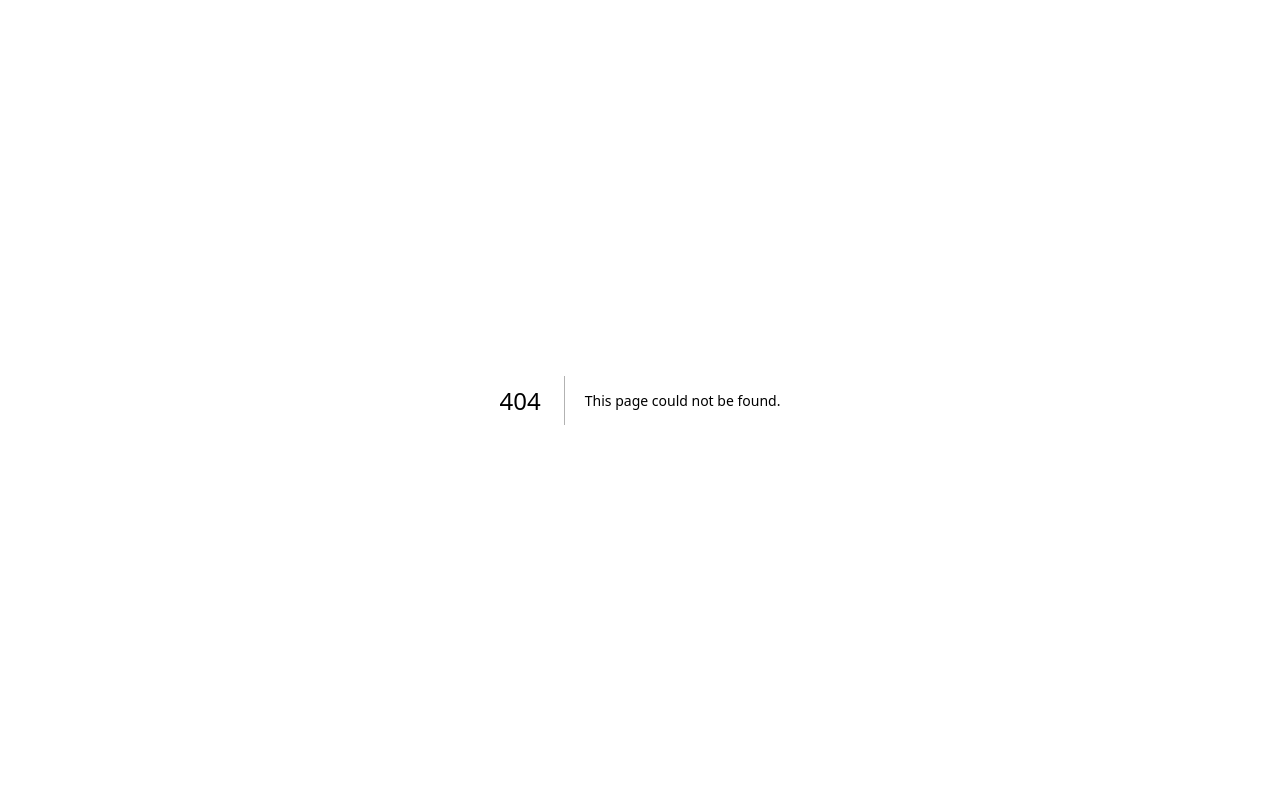
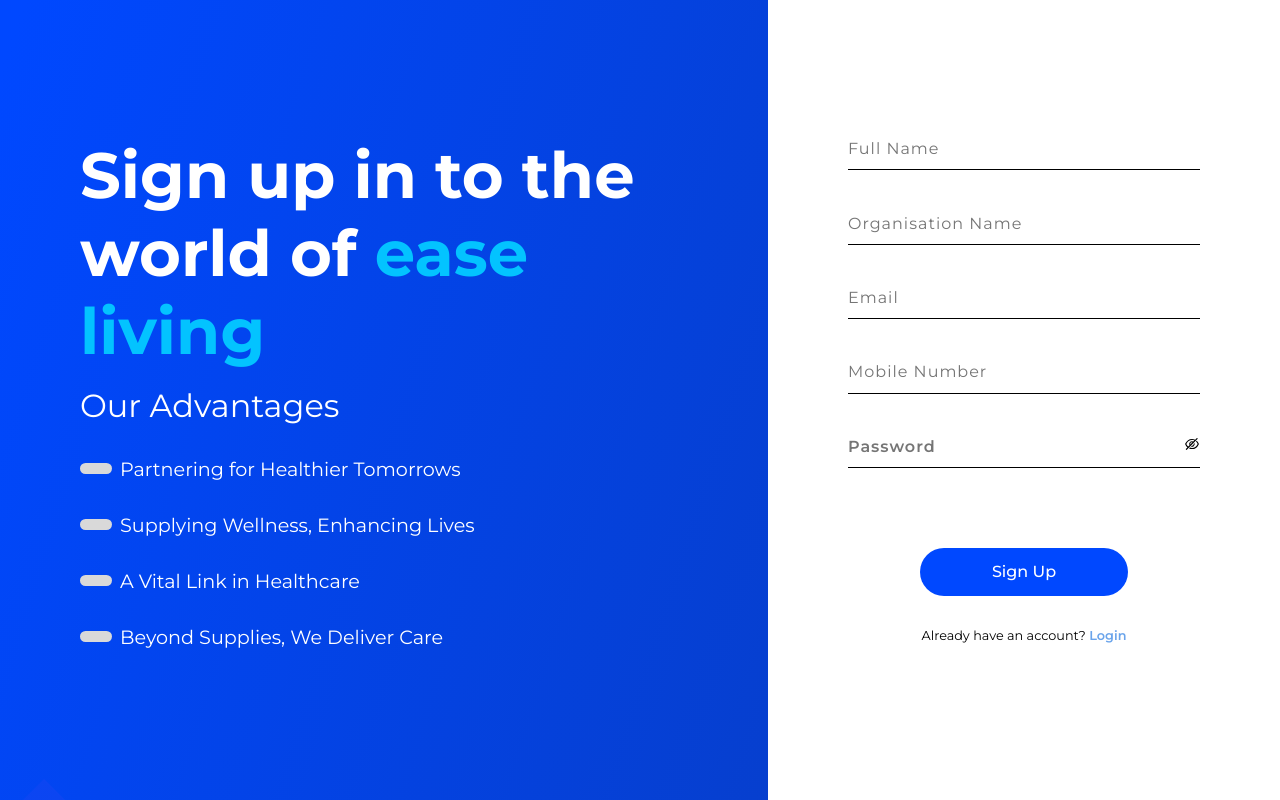
Before and after one commit to yaswanth23/bwb-vendor-ui, a Next.js app: page /signup in a window 1280 px wide. Before the commit this address had no page. Built offline with nearby package versions, Linux system fonts and the light colour scheme.

Commit message:
sign up changes

```diff
--- /dev/null
+++ b/app/signup/page.js
@@ -0,0 +1,241 @@
+"use client";
+
+import React, { useState, useReducer } from "react";
+import { useRouter } from "next/navigation";
+import { AiOutlineEye, AiOutlineEyeInvisible } from "react-icons/ai";
+import Link from "next/link";
+import { ToastContainer, toast } from "react-toastify";
+import "react-toastify/dist/ReactToastify.css";
+import styles from "./signup.module.css";
+
+const hasNumberCheck = (text) => {
+  const regex = /\d$/;
+  return regex.test(text);
+};
+
+const hasCharacterCheck = (text) => {
+  const regex = /^[0-9]+$/;
+  return regex.test(text);
+};
+
+const SignUpPage = () => {
+  const router = useRouter();
+  const apiUrl = process.env.NEXT_PUBLIC_API_URL;
+  const [errorMessage, setErrorMessage] = useState("");
+  const [showPassword, setShowPassword] = useState(false);
+
+  const [data, updateData] = useReducer(
+    (prev, next) => {
+      const updateData = { ...prev, ...next };
+
+      if (hasNumberCheck(updateData.fullName)) {
+        updateData.fullName = prev.fullName;
+      }
+
+      if (hasNumberCheck(updateData.organisationName)) {
+        updateData.organisationName = prev.organisationName;
+      }
+
+      if (!hasCharacterCheck(updateData.mobileNumber)) {
+        updateData.mobileNumber = "";
+      }
+
+      return updateData;
+    },
+    {
+      fullName: "",
+      organisationName: "",
+      emailId: "",
+      mobileNumber: "",
+      password: "",
+    }
+  );
+
+  const validateEmail = (email) => {
+    const regex = /^[A-Z0-9._%+-]+@[A-Z0-9.-]+\.[A-Z]{2,}$/i;
+    return regex.test(email);
+  };
+
+  const handleFormSubmit = () => {
+    const endpoint = apiUrl + "/auth/vendor/signup";
+    if (data.password.length < 8) {
+      setErrorMessage(
+        "Please provide a valid password with a minimum length of 8 characters"
+      );
+    }
+
+    if (
+      !data.mobileNumber ||
+      (data.mobileNumber.length > 10 && data.mobileNumber.length < 10)
+    ) {
+      setErrorMessage("Please Enter a valid Mobile Number");
+    }
+
+    if (!validateEmail(data.emailId)) {
+      setErrorMessage("Please Enter a valid Email");
+    }
+
+    if (!data.organisationName) {
+      setErrorMessage("Please Enter your Organisation Name");
+    }
+
+    if (!data.fullName) {
+      setErrorMessage("Please Enter your Full Name");
+    }
+
+    if (
+      data.fullName &&
+      data.organisationName &&
+      data.emailId &&
+      data.mobileNumber.length == 10 &&
+      data.password.length > 8
+    ) {
+      const reqData = {
+        fullName: data.fullName,
+        organisationName: data.organisationName,
+        emailId: data.emailId,
+        mobileNumber: data.mobileNumber,
+        roleId: 1002,
+        password: data.password,
+      };
+
+      fetch(endpoint, {
+        method: "POST",
+        headers: {
+          "Content-Type": "application/json",
+        },
+        body: JSON.stringify(reqData),
+      })
+        .then((response) => response.json())
+        .then((data) => {
+          if (data?.error) {
+            setErrorMessage(data?.message);
+          }
+          if (data?.data?.statusCode === 200) {
+            toast.success("Signup request sent successfully", {
+              position: toast.POSITION.TOP_CENTER,
+              autoClose: 3000,
+            });
+            router.push("/login");
+          }
+        })
+        .catch((error) => {
+          console.error("Error:", error);
+        });
+
+      updateData({
+        fullName: "",
+        organisationName: "",
+        emailId: "",
+        mobileNumber: "",
+        password: "",
+      });
+    }
+  };
+
+  return (
+    <>
+      <div className={styles.container}>
+        <div className={styles.section_one}>
+          <div className={styles.section_main}>
+            <h1 className={styles.header_text}>
+              Sign up in to the world of <span>ease living</span>
+            </h1>
+            <p className={styles.sub_heading}>Our Advantages</p>
+            <ul>
+              <li>
+                <div className={styles.rect_icon}></div>Partnering for Healthier
+                Tomorrows
+              </li>
+              <li>
+                <div className={styles.rect_icon}></div>Supplying Wellness,
+                Enhancing Lives
+              </li>
+              <li>
+                <div className={styles.rect_icon}></div>A Vital Link in
+                Healthcare
+              </li>
+              <li>
+                <div className={styles.rect_icon}></div>Beyond Supplies, We
+                Deliver Care
+              </li>
+            </ul>
+          </div>
+        </div>
+        <div className={styles.section_two}>
+          <div className={styles.section_inputs}>
+            <input
+              type="text"
+              placeholder="Full Name"
+              value={data.fullName}
+              onChange={(e) => updateData({ fullName: e.target.value })}
+              className={styles.form_input}
+            />
+            <input
+              type="text"
+              placeholder="Organisation Name"
+              value={data.organisationName}
+              onChange={(e) => updateData({ organisationName: e.target.value })}
+              className={styles.form_input}
+            />
+            <input
+              type="email"
+              placeholder="Email"
+              value={data.emailId}
+              onChange={(e) => updateData({ emailId: e.target.value })}
+              className={styles.form_input}
+            />
+            <input
+              type="text"
+              placeholder="Mobile Number"
+              value={data.mobileNumber}
+              onChange={(e) => updateData({ mobileNumber: e.target.value })}
+              className={styles.form_input}
+            />
+            <div className={styles.input_section}>
+              <input
+                type={showPassword ? "text" : "password"}
+                placeholder="Password"
+                value={data.password}
+                onChange={(e) => updateData({ password: e.target.value })}
+                className={styles.sec_input}
+              />
+              <div
+                className={styles.eye_icon_section}
+                onClick={() => setShowPassword(!showPassword)}
+              >
+                {showPassword ? <AiOutlineEye /> : <AiOutlineEyeInvisible />}
+              </div>
+            </div>
+            <div className={styles.error_message_container}>
+              <span className={styles.error_message}>{errorMessage}</span>
+            </div>
+          </div>
+          <div className={styles.button_container}>
+            <button className={styles.submit_button} onClick={handleFormSubmit}>
+              Sign Up
+            </button>
+          </div>
+          <div className={styles.login_container}>
+            <p>
+              Already have an account?{" "}
+              <Link className={styles.login_link} href="/">
+                Login
+              </Link>
+            </p>
+          </div>
+        </div>
+      </div>
+      <ToastContainer
+        toastStyle={{
+          borderRadius: "0.5rem",
+          fontFamily: "Montserrat",
+          color: "#000000",
+          fontSize: "1rem",
+        }}
+      />
+    </>
+  );
+};
+
+export default SignUpPage;
--- /dev/null
+++ b/app/signup/signup.module.css
@@ -0,0 +1,129 @@
+.container {
+  max-height: 100vh;
+  height: 100vh;
+  background-color: var(--bg-color);
+  display: flex;
+  justify-content: center;
+}
+.section_one {
+  background: url("../../public/assets/svg/sign_up_bg.svg");
+  background-color: var(--bg-color);
+  width: 60%;
+  display: flex;
+  justify-content: center;
+  align-items: center;
+  padding: 2rem 5rem;
+}
+.header_text {
+  color: var(--white-color);
+  font-size: 4rem;
+}
+.header_text span {
+  color: #03c3ff;
+}
+.sub_heading {
+  margin-top: 1rem;
+  font-size: 2rem;
+  color: var(--white-color);
+}
+.rect_icon {
+  width: 2rem;
+  height: 0.7rem;
+  border-radius: 0.6rem;
+  background-color: #d9d9d9;
+  margin-right: 0.5rem;
+}
+.section_main ul {
+  margin-top: 1rem;
+}
+.section_main ul li {
+  padding: 1rem 0;
+  font-size: 1.2rem;
+  color: var(--white-color);
+  display: flex;
+  align-items: center;
+  list-style-type: none;
+}
+.section_two {
+  width: 40%;
+  background-color: var(--white-color);
+}
+.section_inputs {
+  padding: 8rem 5rem 3rem 5rem;
+}
+.form_input {
+  padding: 0.7rem 0;
+  margin-bottom: 2rem;
+  font-size: 1rem;
+  outline: none;
+  width: 100%;
+  border: none;
+  letter-spacing: 1px;
+  font-family: "Montserrat", sans-serif;
+  border-bottom: 0.12rem solid var(--black-color);
+}
+.form_input::placeholder,
+.sec_input::placeholder {
+  font-size: 1rem;
+  letter-spacing: 1px;
+  font-family: "Montserrat", sans-serif;
+}
+.input_section {
+  display: flex;
+  align-items: center;
+  border-bottom: 0.12rem solid var(--black-color);
+}
+.sec_input {
+  padding: 0.7rem 0;
+  font-size: 1rem;
+  font-weight: 600;
+  outline: none;
+  width: 100%;
+  border: none;
+  letter-spacing: 1px;
+  font-family: "Montserrat", sans-serif;
+}
+.error_message_container {
+  padding-top: 1rem;
+}
+.error_message {
+  font-family: "Montserrat", sans-serif;
+  font-weight: 500;
+  font-size: 0.8rem;
+  color: var(--red-color);
+}
+.button_container {
+  padding-top: 1rem;
+  display: flex;
+  justify-content: center;
+}
+.submit_button {
+  font-family: "Montserrat", sans-serif;
+  background-color: var(--primary-color);
+  color: var(--white-color);
+  text-decoration: none;
+  cursor: pointer;
+  width: 13rem;
+  font-size: 1rem;
+  font-weight: 500;
+  display: flex;
+  align-items: center;
+  justify-content: center;
+  text-align: center;
+  border: none;
+  border-radius: 1.5rem;
+  height: 3rem;
+}
+.login_container {
+  margin-top: 2rem;
+  display: flex;
+  justify-content: center;
+}
+.login_container p {
+  font-size: 0.8rem;
+}
+.login_link {
+  text-decoration: none;
+  font-weight: 600;
+  color: #6aa4eb;
+}
```
Also changed, not shown: public/assets/svg/sign_up_bg.svg (added).
